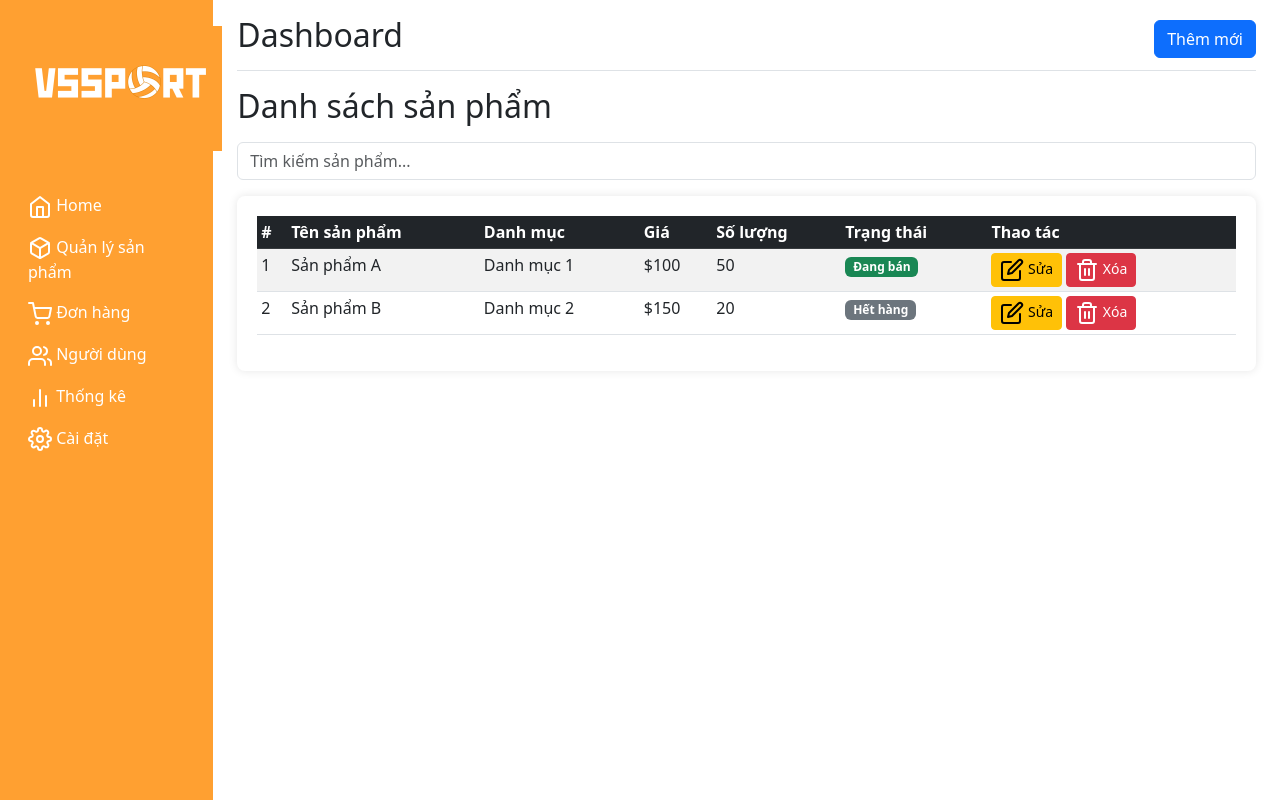
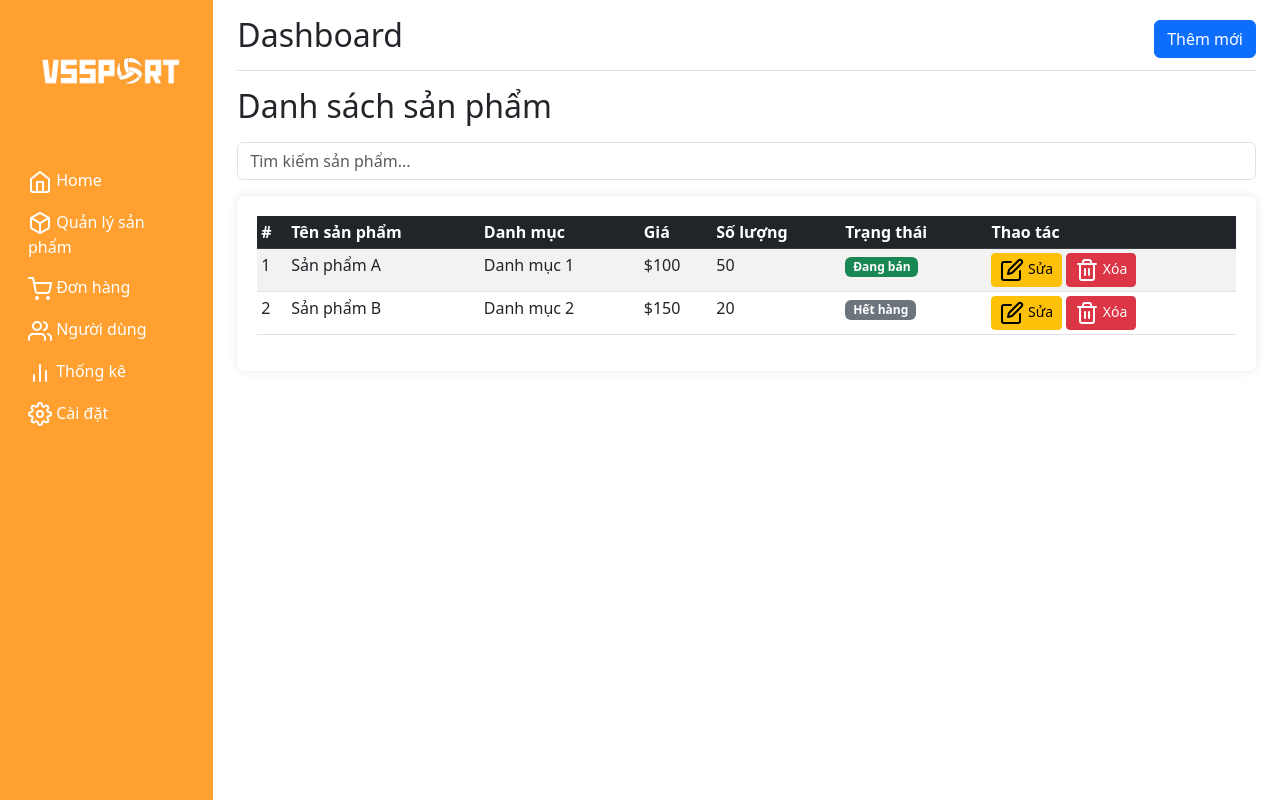
Before and after one commit to Ngao233/VSSport, a PHP site: page /admin/admin.html in a window 1280 px wide. Run offline with PHP 8.4, Linux system fonts and the light colour scheme.

Commit message:
img admin

```diff
--- a/admin/style.css
+++ b/admin/style.css
@@ -49,6 +49,7 @@
 }
 
 img {
-    width: 200px;
-    margin: 10px;
+    width: 180px;
+    padding: 10px;
+    margin-left: 10px;
 }
```
